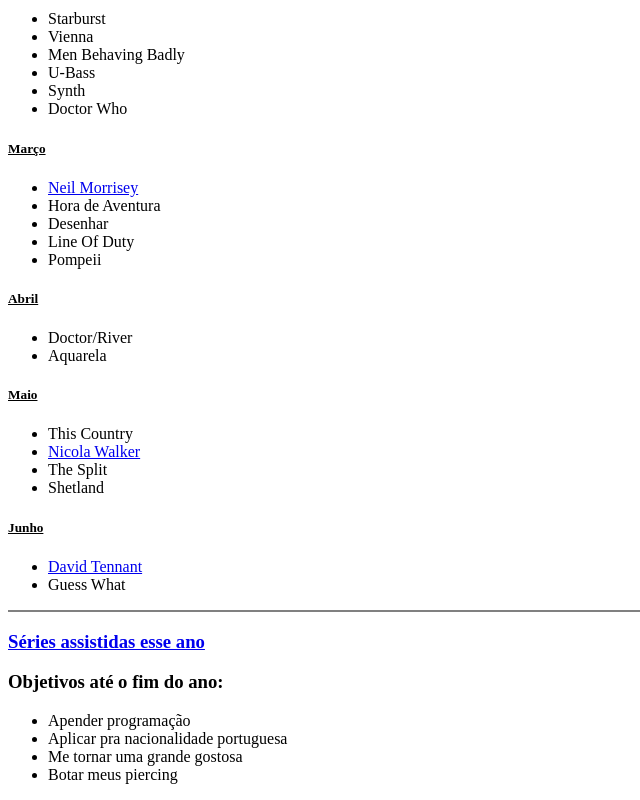
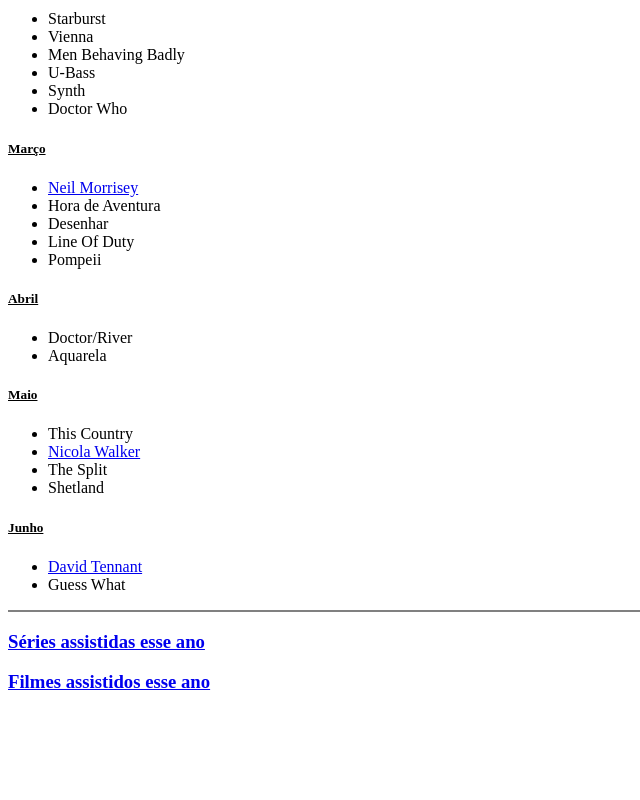
Before and after one commit to rebeca-lmv/bbk, a plain HTML site: page index.html in a window 1280 px wide. Shown: the part 587-1387 px from the top of the page, without its empty margins (0-640 px from the left). After the commit the page ends 1299 px from the top, so only its background shows below. Drawn offline with Linux system fonts and the light colour scheme.

Commit message:
Update index.html

```diff
--- a/index.html
+++ b/index.html
@@ -64,14 +64,7 @@
 
         <hr noshade>
         <h3><a href="Series.html">Séries assistidas esse ano</a></h3>
-
-  <h3>Objetivos até o fim do ano:</h3>
-  <ul>
-    <li>Apender programação</li>
-    <li>Aplicar pra nacionalidade portuguesa</li>
-    <li>Me tornar uma grande gostosa</li>
-    <li>Botar meus piercing</li>
-  </ul>
+        <h3><a href="Filmes.html">Filmes assistidos esse ano</a></h3>
 
 </body>
 
```
